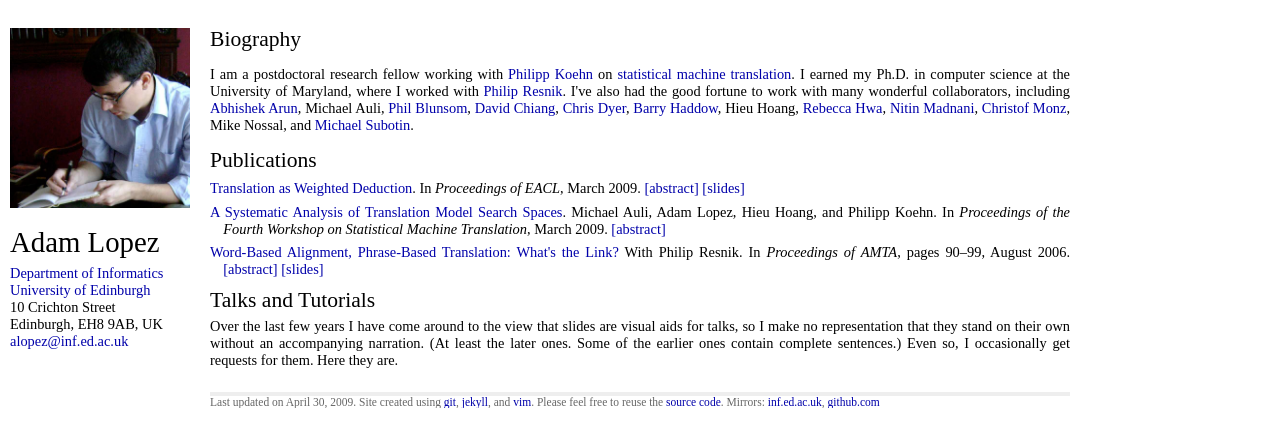
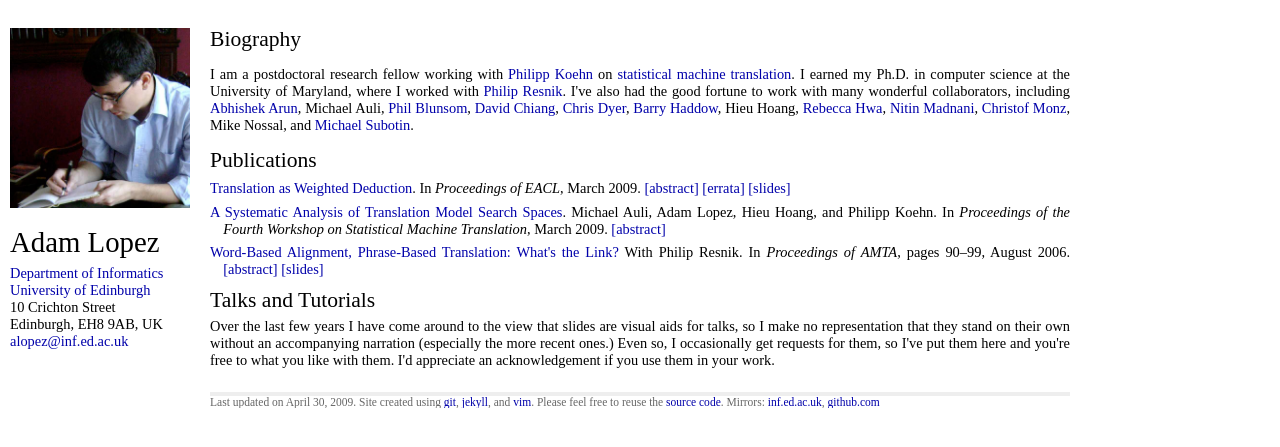
Before and after one commit to alopez/alopez.github.com, a Jekyll site: the page built from index.html, in a window 1280 px wide. Shown: the top 447 px of the page. Built offline with Jekyll 4.4.1, drawn with Linux system fonts in a browser that asks for light colours.

Commit message:
Added errata note for EACL 2009 paper.

```diff
--- a/index.html
+++ b/index.html
@@ -70,9 +70,11 @@ Mike Nossal, and
 <h2>Talks and Tutorials</h2>
 Over the last few years I have come around to the view that slides are visual
 aids for talks, so I make no representation that they stand on their own
-without an accompanying narration. (At least the later ones. Some of the
-earlier ones contain complete sentences.) Even so, I occasionally get requests
-for them. Here they are.
+without an accompanying narration (especially the more recent ones.) Even so,
+I occasionally get requests for them, so I've put them here and you're free
+to what you like with them.  I'd appreciate an acknowledgement if you
+use them in your work.
+
 <ul class="posts">
   {% for post in site.posts %}
     {% if post.layout =='talk' %}
```
Also changed, not shown: _posts/2009-03-30-eacl-2009-translation-as-weighted-deduction.textile (+8 -0 lines).
